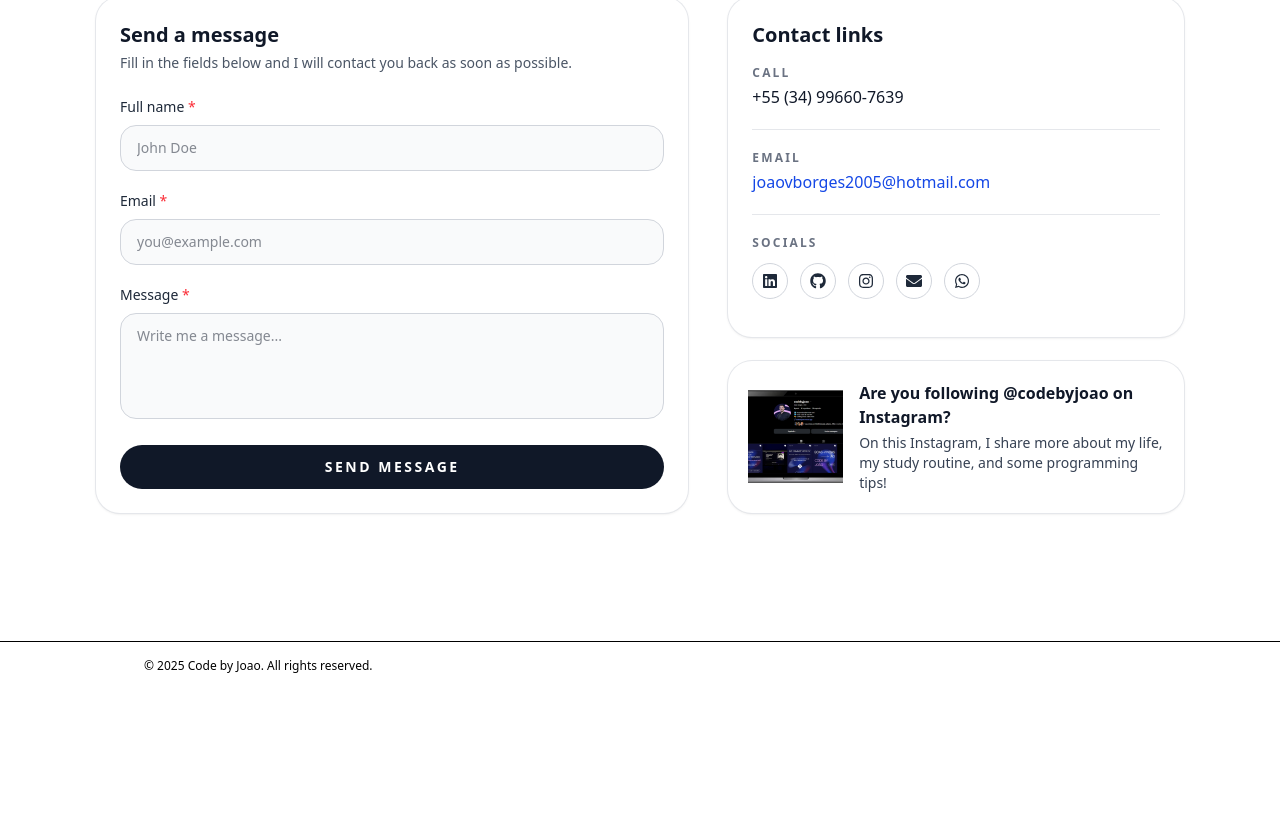
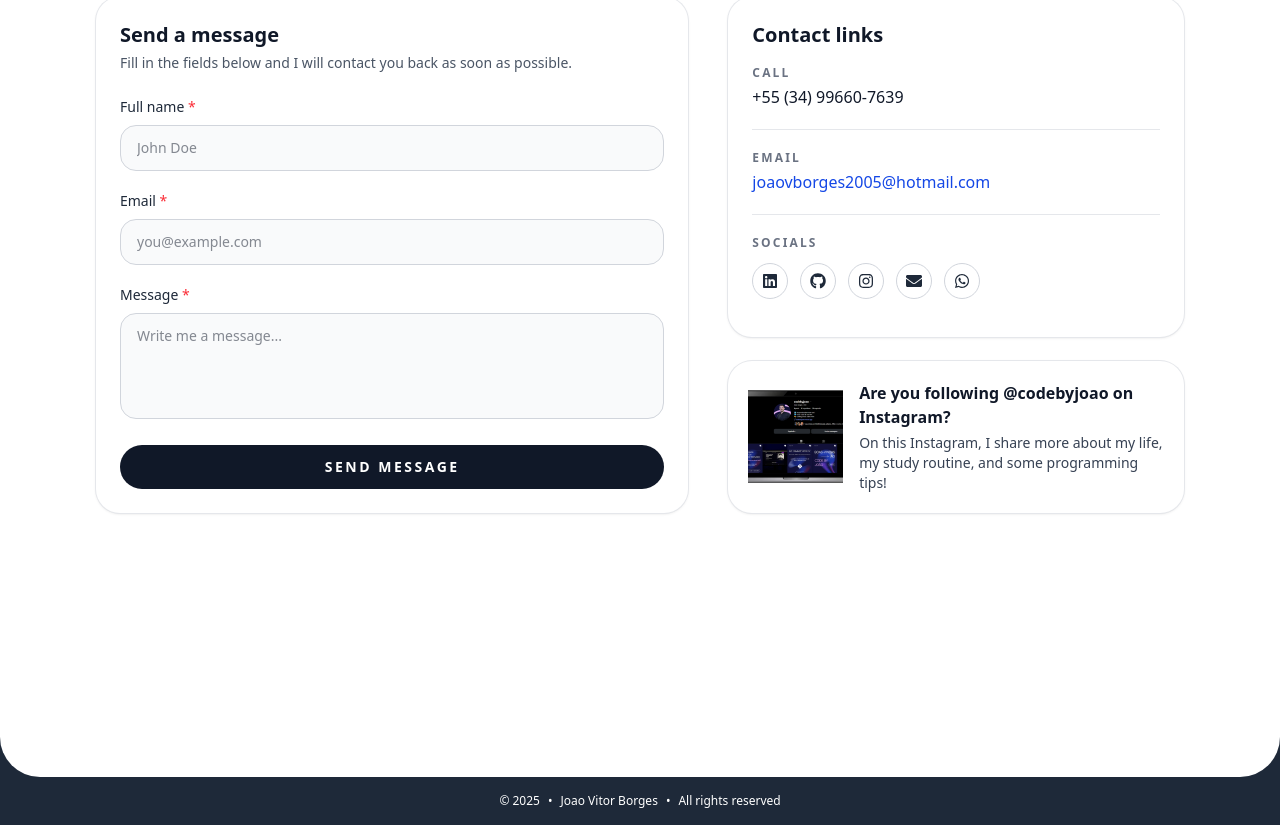
Before and after one commit to joao-vitorb/portfolio-codebyjoao, a React (Vite) app: page / in a window 1280 px wide. Shown: the part 5451-6276 px from the top of the page. Before the commit the page ends 6141 px from the top, so only its background shows below. Built offline with nearby package versions, Linux system fonts and the light colour scheme.

Commit message:
style: add rounded page ending and updated footer layout

```diff
--- a/src/sections/Footer.tsx
+++ b/src/sections/Footer.tsx
@@ -1,11 +1,22 @@
-function Footer() {
+import React from "react";
+
+const Footer: React.FC = () => {
+  const year = new Date().getFullYear();
+
   return (
-    <footer className="border-t border-black py-4">
-      <div className="max-w-5xl mx-auto px-4 flex flex-col md:flex-row items-center justify-between gap-2 text-xs">
-        <span>© {new Date().getFullYear()} Code by Joao. All rights reserved.</span>
+    <footer className="mt-24 bg-gray-800">
+      <div className="h-10 w-full rounded-b-[40px] bg-white" />
+
+      {/* Footer text */}
+      <div className="py-4 text-center text-xs font-medium text-white">
+        <span>© {year}</span>
+        <span className="mx-2">•</span>
+        <span>Joao Vitor Borges</span>
+        <span className="mx-2">•</span>
+        <span>All rights reserved</span>
       </div>
     </footer>
-  )
-}
+  );
+};
 
-export default Footer
+export default Footer;
```
